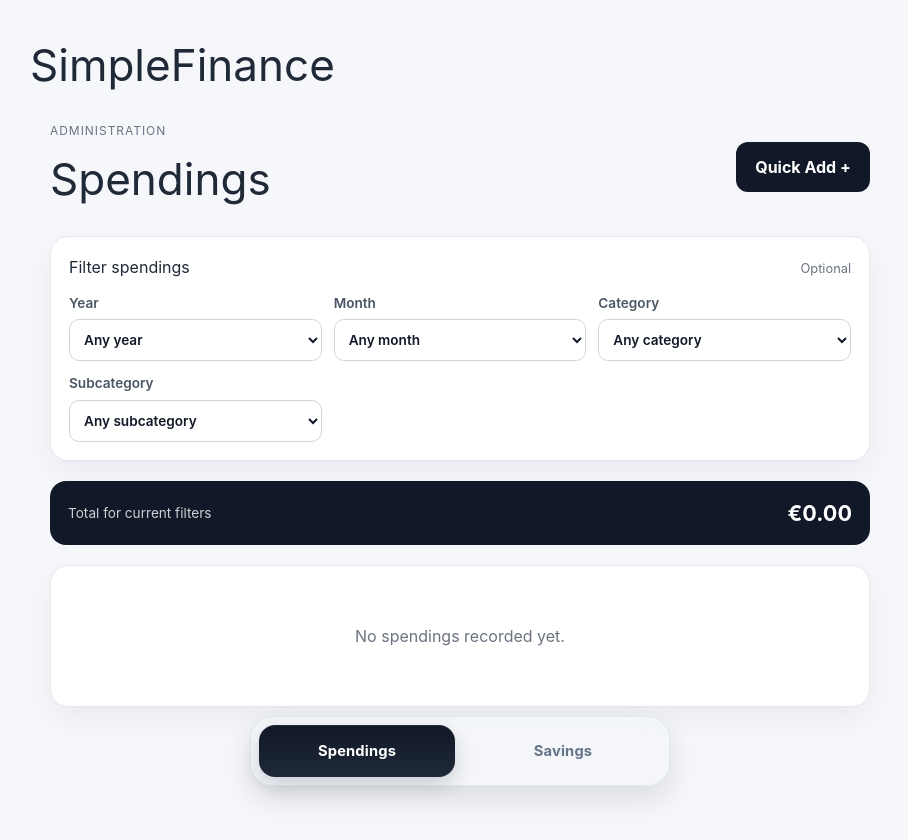
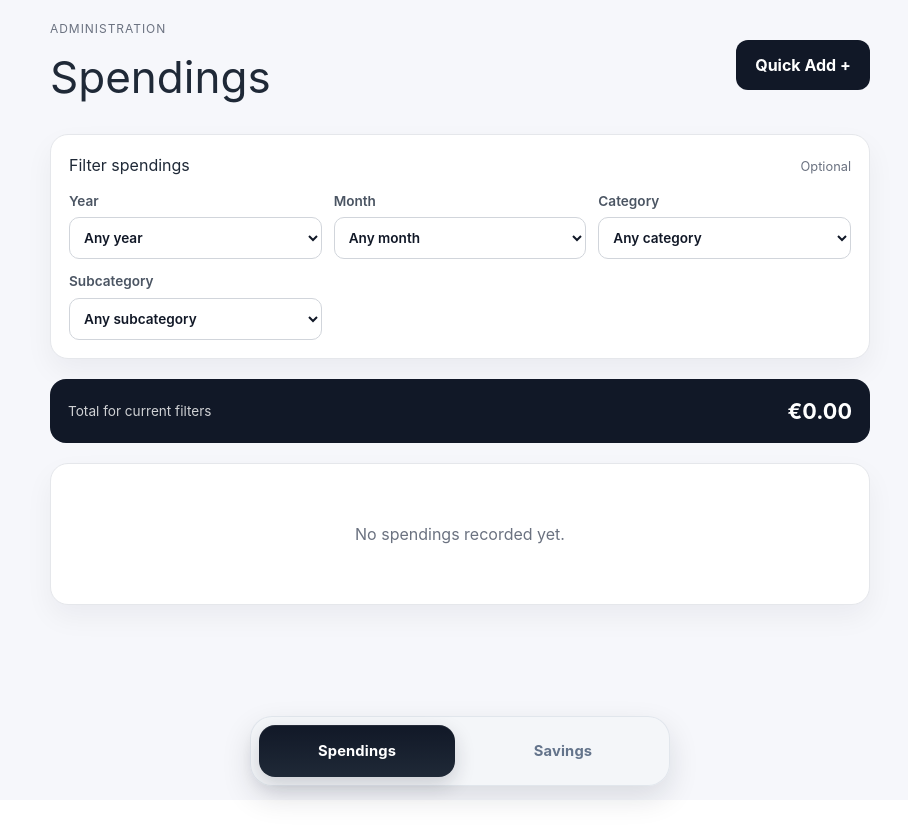
Before and after one commit to jprpic/SimpleFinance, an Angular app in the folder ClientApp/: page /spendings in a window 1280 px wide. Shown: the top 840 px of the page, without its empty margins (180-1088 px from the left). After the commit the page ends 800 px from the top, so only its background shows below. Built offline with nearby package versions, Linux system fonts and the light colour scheme.

Commit message:
design: Remove giant app name from both screens

```diff
--- a/ClientApp/src/app/app.css
+++ b/ClientApp/src/app/app.css
@@ -9,24 +9,11 @@
 .app-shell {
   max-width: 900px;
   margin: 0 auto;
-  padding: 32px 20px 110px;
+  padding: 20px 20px 110px;
   min-height: 100vh;
   display: flex;
   flex-direction: column;
   position: relative;
-}
-
-.topbar {
-  display: flex;
-  align-items: center;
-  justify-content: space-between;
-  gap: 16px;
-  margin-bottom: 24px;
-}
-
-h1 {
-  margin: 0;
-  font-size: clamp(2rem, 5vw, 2.75rem);
 }
 
 .page-content {
--- a/ClientApp/src/app/app.html
+++ b/ClientApp/src/app/app.html
@@ -1,8 +1,4 @@
 <div class="app-shell">
-  <header class="topbar">
-    <h1>SimpleFinance</h1>
-  </header>
-
   <main class="page-content">
     <router-outlet></router-outlet>
   </main>
```
